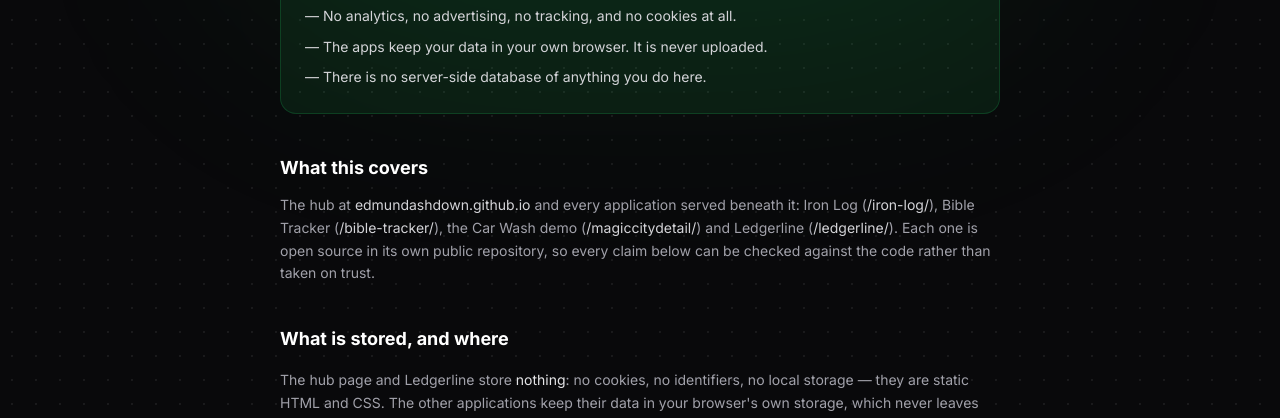
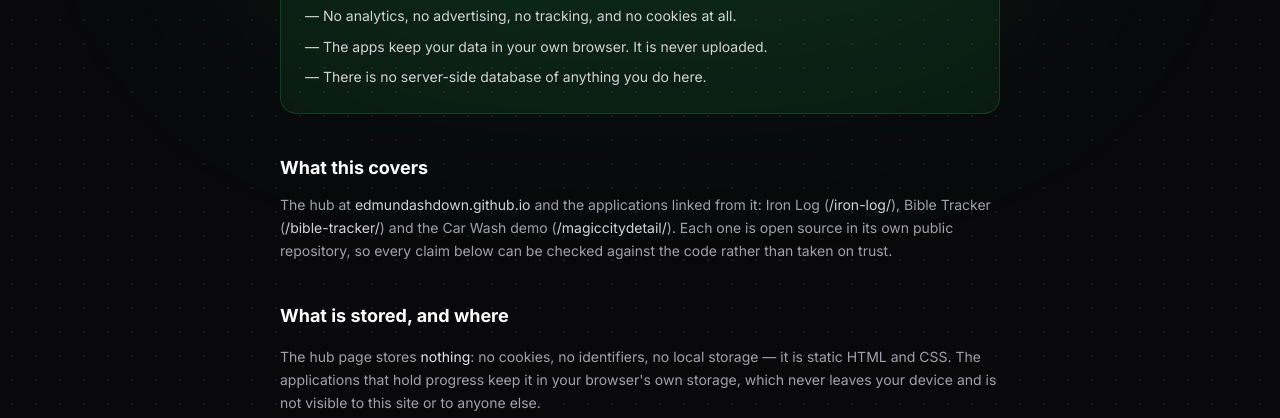
Before and after one commit to EdmundAshdown/edmundashdown.github.io, a website: page privacy.html in a window 1280 px wide. Shown: the part 328-746 px from the top of the page. Drawn offline with Linux system fonts and the light colour scheme.

Commit message:
Drop Ledgerline from the privacy policy
It is not an app anyone uses — it was put up as the public page needed to
enable the Plaid API. Naming it in a site-wide policy advertised a page
that exists only as an integration detail, and the policy reads fine
without it.

Scope now describes the apps the hub links to, and the storage section
just notes that the hub page itself stores nothing.

```diff
--- a/privacy.html
+++ b/privacy.html
@@ -67,11 +67,10 @@
             <section class="space-y-3">
                 <h3 class="text-lg font-bold text-white">What this covers</h3>
                 <p class="text-zinc-400">
-                    The hub at <span class="text-zinc-300">edmundashdown.github.io</span> and every application served
-                    beneath it: Iron Log (<span class="text-zinc-300">/iron-log/</span>), Bible Tracker
-                    (<span class="text-zinc-300">/bible-tracker/</span>), the Car Wash demo
-                    (<span class="text-zinc-300">/magiccitydetail/</span>) and Ledgerline
-                    (<span class="text-zinc-300">/ledgerline/</span>). Each one is open source in its own public
+                    The hub at <span class="text-zinc-300">edmundashdown.github.io</span> and the applications linked
+                    from it: Iron Log (<span class="text-zinc-300">/iron-log/</span>), Bible Tracker
+                    (<span class="text-zinc-300">/bible-tracker/</span>) and the Car Wash demo
+                    (<span class="text-zinc-300">/magiccitydetail/</span>). Each one is open source in its own public
                     repository, so every claim below can be checked against the code rather than taken on trust.
                 </p>
             </section>
@@ -80,10 +79,10 @@
             <section class="space-y-4">
                 <h3 class="text-lg font-bold text-white">What is stored, and where</h3>
                 <p class="text-zinc-400">
-                    The hub page and Ledgerline store <span class="text-zinc-200">nothing</span>: no cookies, no
-                    identifiers, no local storage &mdash; they are static HTML and CSS. The other applications keep
-                    their data in your browser's own storage, which never leaves your device and is not visible to this
-                    site or to anyone else.
+                    The hub page stores <span class="text-zinc-200">nothing</span>: no cookies, no identifiers, no
+                    local storage &mdash; it is static HTML and CSS. The applications that hold progress keep it in
+                    your browser's own storage, which never leaves your device and is not visible to this site or to
+                    anyone else.
                 </p>
 
                 <div class="overflow-x-auto rounded-2xl border border-zinc-800/80 bg-zinc-900/50">
```
